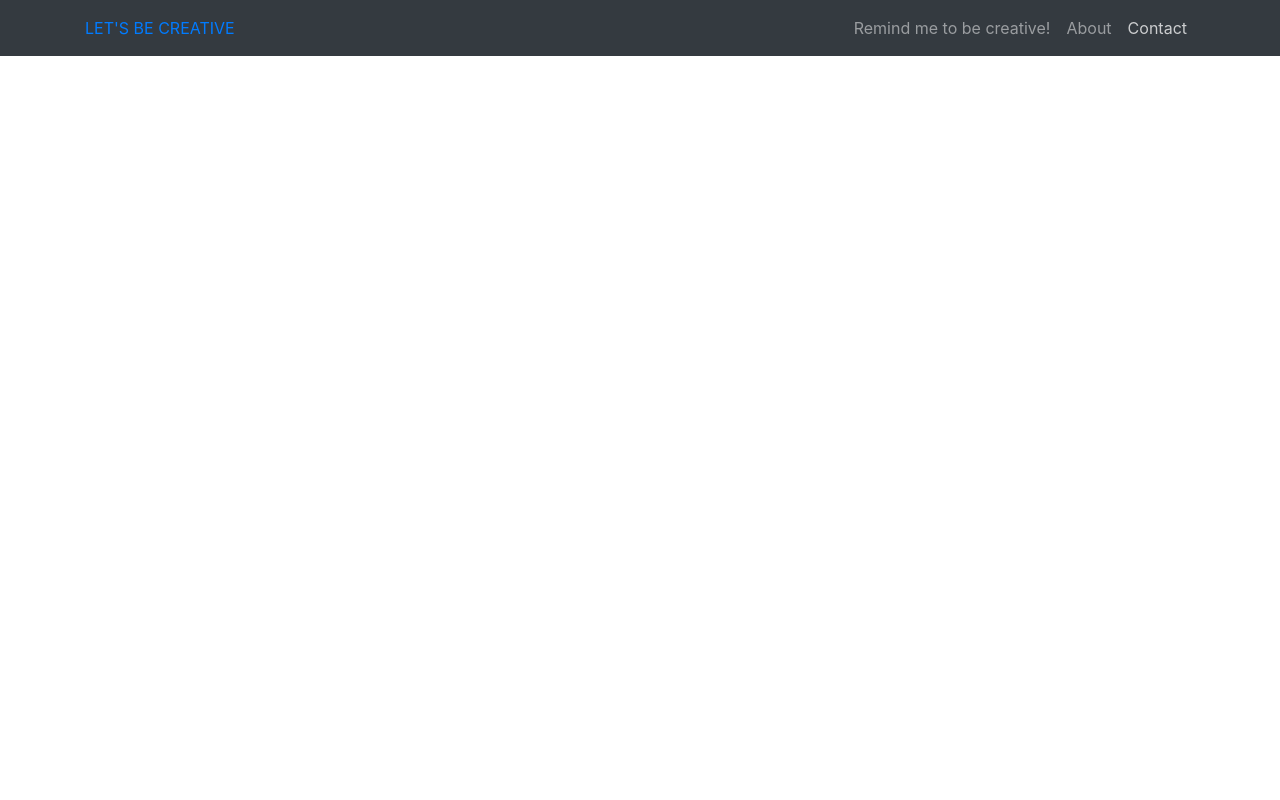
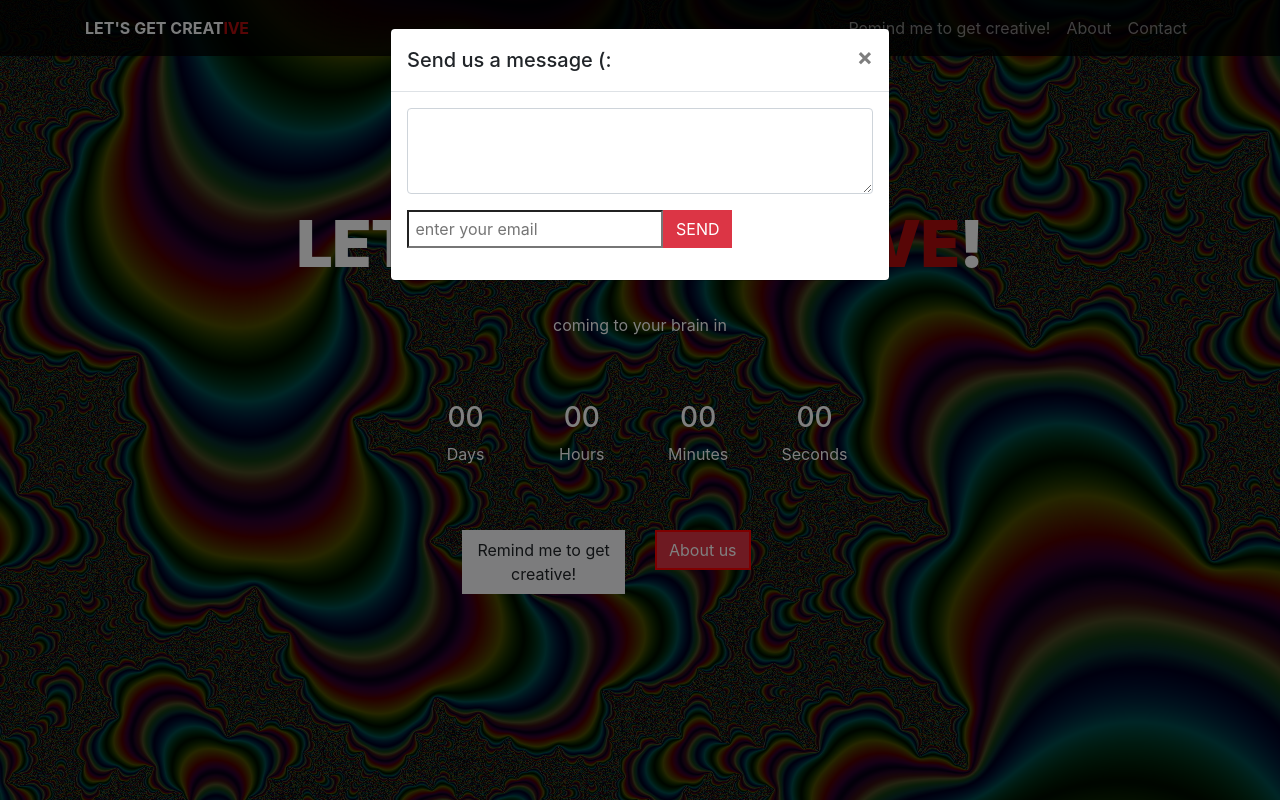
Before and after one commit to yoanymora/countdown, a plain HTML site: page index.html in a window 1280 px wide. Both pictures are taken after a click on the link "Contact". Drawn offline with nearby package versions, Linux system fonts and the light colour scheme.

Commit message:
[ADD] Add missing elements to complete basic template of the practice

```diff
--- a/css/styles.css
+++ b/css/styles.css
@@ -0,0 +1,63 @@
+.aw-vertical-align{
+    background-color: rgba(0,0,0,0.7);
+    height: 100vh;
+    color: white;
+}
+
+.aw-heading{
+    font-size: 4em;
+    font-weight: 900;
+    letter-spacing: -0.4px;
+    margin-bottom: 30px;
+}
+
+.aw-digit{
+    padding: 2em;
+}
+
+.aw-ending{
+    color: rgb(177, 13, 13);
+    letter-spacing: -0.4px;
+
+}
+
+#btnAboutUs{
+    border: 2px solid red;
+}
+
+#btnRemindMe{
+    border: 2px solid #f8f9fa;
+}
+
+.btn-danger:hover{
+    background: transparent;
+}
+
+.btn-light:hover{
+    background: transparent;
+    color: white;
+}
+
+.aw-enterprise-title{
+    font-weight: 700;
+}
+
+.navbar{
+    background: rgba(0,0,0,0.8) !important;
+}
+
+#home-section{
+    background: url('../img/acid.jpg') no-repeat;
+    background-size: cover;
+    /* height: 100vh; */
+    /* width: 100%; */
+}
+
+#showAbout{
+    background: transparent;
+}
+
+.model-dialog{
+    min-height: calc(100vh - 60px);
+    overflow: auto;
+}
--- a/index.html
+++ b/index.html
@@ -10,25 +10,122 @@
 <body>
     <nav class="navbar fixed-top navbar-expand-sm navbar-dark bg-dark">
         <div class="container">
-            <a class="navbar-bran text-uppercase">Let's be creat<span class="aw-ending">ive</span></a>
+            <a class="navbar-bran text-uppercase text-light aw-enterprise-title">Let's get creat<span class="aw-enterprise-title aw-ending">ive</span></a>
             <button class="navbar-toggler" type="button" data-toggle="collapse" data-target="#navbarToggler" aria-controls="navbarToggler" aria-expanded="false" aria-label="Toggle navigation">
                 <span class="navbar-toggler-icon"></span>
             </button>
             <div class="collapse navbar-collapse" id="navbarToggler">
                 <ul class="navbar-nav ml-auto">
                     <li class="nav-item">
-                        <a href="#" data-toggle="modal" data-target="#newsletterModal" class="nav-link">Remind me to be creative!</a>
+                        <a href="#" data-toggle="modal" data-target="#newsletterModal" class="nav-link">Remind me to get creative!</a>
                     </li>
                     <li class="nav-item">
-                        <a href="" class="nav-link" data-toggle="modal" data-target="#showAbout" aria-expanded="false" aria-controls="showAbout">About</a>
+                        <a href="" class="nav-link" data-toggle="collapse" data-target="#showAbout" aria-expanded="false" aria-controls="showAbout">About</a>
                     </li>
                     <li class="nav-item">
-                        <a data-toggle="modal" data-target="#contactModal" aria-expanded="false" aria-controls="contactModal" href="#" class="nav-link">Contact</a>
+                        <a data-toggle="modal" data-target="#contactusModal" href="#" class="nav-link">Contact</a>
                     </li>
                 </ul>
             </div>
         </div>
     </nav>
+    <section id="home-section">
+        <div class="d-flex flex-column align-items-center justify-content-center aw-vertical-align">
+            <h1 class="text-uppercase aw-heading">Let's get creat<span class="aw-ending">ive</span>!</h1>
+            <p class="text-lowercase">Coming to your brain in</p>
+            <div id="contdown" class="row my-sm-3 aw-contdown">
+                <div class="col-3 d-flex flex-column align-items-center aw-digit">
+                    <h3>00</h3>
+                    <p>Days</p>
+                </div>
+                <div class="col-3 d-flex flex-column align-items-center aw-digit">
+                    <h3>00</h3>
+                    <p>Hours</p>
+                </div>
+                <div class="col-3 d-flex flex-column align-items-center aw-digit">
+                    <h3>00</h3>
+                    <p>Minutes</p>
+                </div>
+                <div class="col-3 d-flex flex-column align-items-center aw-digit">
+                    <h3>00</h3>
+                    <p>Seconds</p>
+                </div>
+            </div>
+            <div class="buttons row">
+                <div class="col">
+                    <button type="button" id="btnRemindMe" class="rounded-0 btn btn-light" data-toggle="modal" data-target="#newsletterModal">Remind me to get creative!</button>
+                </div>
+                <div class="col">
+                    <button type="button"  id="btnAboutUs"class="btn btn-danger rounded-0" data-toggle="collapse" data-target="#showAbout" aria-controls="showAbout" aria-expanded="false">About us</button>
+                </div>
+            </div>
+            <div class="collapse mt-2 mt-sm-5" id="showAbout">
+                <div class="text-center border-light border  aw-about p-2 p-sm-3">
+                    Anim pariatur cliche reprehenderit, enim eiusmod high life accusamus terry richardson ad squid. Nihil anim keffiyeh helvetica, craft beer labore wes anderson cred nesciunt sapiente ea proident.
+                </div>
+            </div>
+        </div>
+    </section>
+    <!-- Newsletter modal -->
+    <div class="modal fade" id="newsletterModal" tabindex="-1" role="dialog" aria-labelledby="newsletterModal" aria-hidden="true">
+        <div class="modal-dialog justify-content-center aw-modal-newsletter" role="document">
+            <div class="modal-content">
+                <div class="modal-header">
+                    <h5 class="modal-title">Newsletter</h5>
+                    <button type="button" class="close ml-auto" data-dismiss="modal" aria-label="Close">
+                        <span aria-hidden="true">&times;</span>
+                    </button>
+                </div>
+                <div class="modal-body">
+                    <form>
+                        <div class="form-group">
+                            <div class="input-group">
+                                <input type="text" placeholder=" enter your email" aria-label="enter your email" class="form-contol rounded-0">
+                                <span class="input-group-btn">
+                                    <button class="btn-danger btn-danger-override text-uppercase rounded-0">
+                                        Send
+                                    </button>
+                                </span>
+                            </div>
+                        </div>
+                    </form>
+                </div>
+            </div>
+        </div>
+    </div>
+    <!-- Contact us modal -->
+    <div class="modal fade" id="contactusModal" tabindex="-1" role="dialog" aria-labelledby="contactusModal" aria-hidden="true">
+        <div class="modal-dialog justify-content-center aw-modal-newsletter" role="document">
+            <div class="modal-content">
+                <div class="modal-header">
+                    <h5 class="modal-title">Send us a message (:</h5>
+                    <button type="button" class="close ml-auto" data-dismiss="modal" aria-label="Close">
+                        <span aria-hidden="true">&times;</span>
+                    </button>
+                </div>
+                <div class="modal-body">
+                    <form>
+                        <div class="form-group">
+                            <textarea id="contactusmessage" cols="5" rows="3" class="form-control"></textarea>
+                        </div>
+                        <div class="form-group">
+                            <div class="input-group">
+                                <input type="text" placeholder=" enter your email" aria-label="enter your email" class="form-contol rounded-0">
+                                <span class="input-group-btn">
+                                    <button class="btn btn-danger btn-danger-override text-uppercase rounded-0">
+                                        Send
+                                    </button>
+                                </span>
+                            </div>
+                        </div>
+                    </form>
+                </div>
+            </div>
+        </div>
+    </div>
+    <script src="https://code.jquery.com/jquery-3.5.1.slim.min.js" integrity="sha384-DfXdz2htPH0lsSSs5nCTpuj/zy4C+OGpamoFVy38MVBnE+IbbVYUew+OrCXaRkfj" crossorigin="anonymous"></script>
+    <script src="https://cdn.jsdelivr.net/npm/popper.js@1.16.1/dist/umd/popper.min.js" integrity="sha384-9/reFTGAW83EW2RDu2S0VKaIzap3H66lZH81PoYlFhbGU+6BZp6G7niu735Sk7lN" crossorigin="anonymous"></script>
+    <script src="https://cdn.jsdelivr.net/npm/bootstrap@4.5.3/dist/js/bootstrap.min.js" integrity="sha384-w1Q4orYjBQndcko6MimVbzY0tgp4pWB4lZ7lr30WKz0vr/aWKhXdBNmNb5D92v7s" crossorigin="anonymous"></script>
     <script src="js/countdown.js"></script>
 </body>
 </html>
```
Also changed, not shown: img/acid.jpg (added), img/cube.jpg (added).
